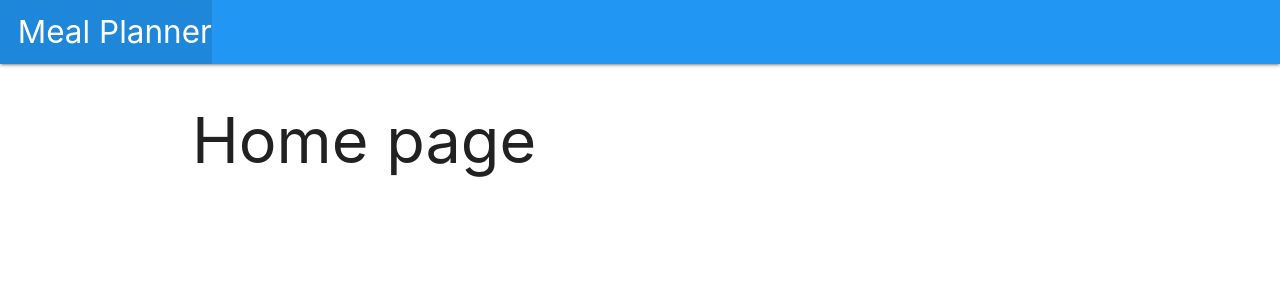
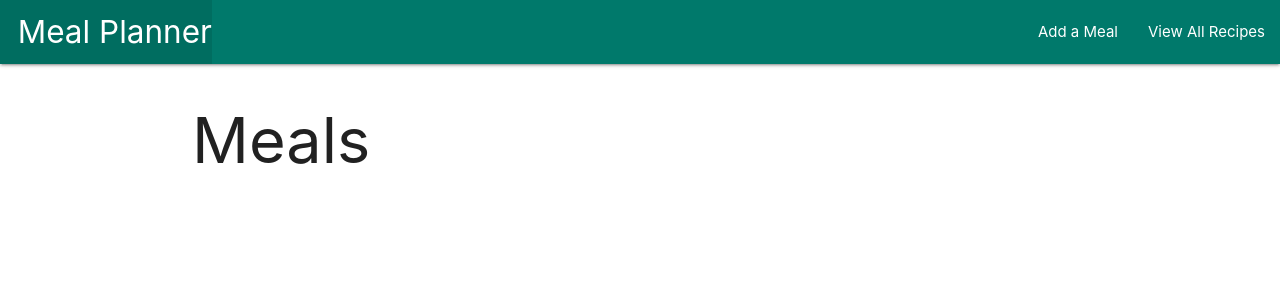
Before and after one commit to djones1117/Meal-Planner, a Django app: page / in a window 1280 px wide. Shown: the top 300 px of the page. Run offline with Django 4.2, Linux system fonts and the light colour scheme; data that the repository does not hold is empty.

Commit message:
create meal working

```diff
--- a/main_app/models.py
+++ b/main_app/models.py
@@ -7,14 +7,14 @@ from django.contrib.postgres.fields import ArrayField
 
 class ShoppingList(models.Model):
     item = models.CharField(max_length=100)
-    user = models.ForeignKey(User, on_delete=models.CASCADE)
+    #user = models.ForeignKey(User, on_delete=models.CASCADE)
 
 
 class Meal(models.Model):
     name = models.CharField(max_length=100)
     picture = models.CharField(max_length=200)
-    user = models.ForeignKey(User, on_delete=models.CASCADE)
+    #user = models.ForeignKey(User, on_delete=models.CASCADE)
 
 class Ingredient(models.Model):
-    name = models.CharField(max_length=100)
+    item = models.CharField(max_length=100)
     meal = models.ForeignKey(Meal, on_delete=models.CASCADE)
--- a/main_app/templates/base.html
+++ b/main_app/templates/base.html
@@ -13,15 +13,20 @@
   </head>
   <body>
     <header class="navbar-fixed">
-      <nav>
-        <div class="nav-wrapper blue">
-          <ul>
-            <li>
-              <a href="/" class="left brand-logo">&nbsp;&nbsp;Meal Planner</a>
-            </li>
-          </ul>
-        </div>
-      </nav>
+        <nav>
+            <div class="nav-wrapper teal darken-2">
+                <ul>
+                    <li><a href="{% url 'home' %}" class="left brand-logo">&nbsp;&nbsp;Meal Planner</a></li>
+                </ul>
+                <ul class="right">
+                    <!-- changes below -->
+
+                    <li><a href="{% url 'meals_create' %}">Add a Meal</a></li>
+                    <li><a href="{% url 'index' %}">View All Recipes</a></li>
+
+                </ul>
+            </div>
+        </nav>
     </header>
     <main class="container">{% block content %} {% endblock %}</main>
   </body>
--- a/main_app/templates/home.html
+++ b/main_app/templates/home.html
@@ -1,5 +1,11 @@
 {% extends 'base.html' %} {% block content %}
-
-<h1>Home page</h1>
-
-{% endblock %}
+<h1>Meals</h1>
+{% for meal in meals %}
+<a href="{% url 'home' %}">
+  <div class="card">
+    <div class="card-content">
+      <span class="card-title">{{ meal.name }}</span>
+    </div>
+  </div>
+</a>
+{% endfor %} {% endblock %}
--- a/main_app/urls.py
+++ b/main_app/urls.py
@@ -6,4 +6,5 @@ urlpatterns = [
   path('shoppinglist/', views.shopping_list, name='shopping_list' ),
   path('meals/', views.meals_index, name='index'),
   path('meals/<int:meal_id>/', views.meals_detail, name='detail'),
+  path('meals/create/', views.add_meal, name='meals_create'),
 ]
--- a/main_app/views.py
+++ b/main_app/views.py
@@ -1,12 +1,16 @@
 from .models import ShoppingList, Meal, Ingredient
-
+from .forms import IngredientForm, MealForm
+from django.views.generic.edit import CreateView, UpdateView, DeleteView
+from django.forms.formsets import formset_factory
 # Create your views here.
 from django.shortcuts import render
 
 # Define the home view
 def home(request):
-  # Include an .html file extension - unlike when rendering EJS templates
-  return render(request, 'home.html')
+  meals = Meal.objects.all()
+  return render(request, 'home.html', {
+    'meals': meals
+  })
 
 def shopping_list(request):
   return render(request, 'shopping_list.html')
@@ -16,3 +20,22 @@ def meals_index(request):
 
 def meals_detail(request):
   return render(request, 'meals/detail.html')
+
+def add_meal(request):
+    IngredientFormSet = formset_factory(IngredientForm, validate_min=True)
+    if request.method == 'POST':
+        form = MealForm(request.POST)
+        formset = IngredientFormSet(request.POST)
+        if all([form.is_valid(), formset.is_valid()]):
+            meal = form.save()
+            for inline_form in formset:
+                if inline_form.cleaned_data:
+                    ingredient = inline_form.save(commit=False)
+                    ingredient.meal_id = meal.id
+                    ingredient.save()
+            return render(request, 'meals/index.html', {})
+    else:
+        form = MealForm()
+        formset = IngredientFormSet()
+
+    return render(request, 'meals/add_meal.html', {'form': form,'formset': formset})
--- a/mealplanner/settings.py
+++ b/mealplanner/settings.py
@@ -32,6 +32,7 @@ ALLOWED_HOSTS = []
 
 INSTALLED_APPS = [
     'main_app',
+    'betterforms',
     'django.contrib.admin',
     'django.contrib.auth',
     'django.contrib.contenttypes',
```
Also changed, not shown: main_app/forms.py (added, +12 -0 lines), main_app/templates/meals/add_meal.html (added, +19 -0 lines), main_app/migrations/0005_rename_name_ingredient_item_remove_meal_user_and_more.py (added).
